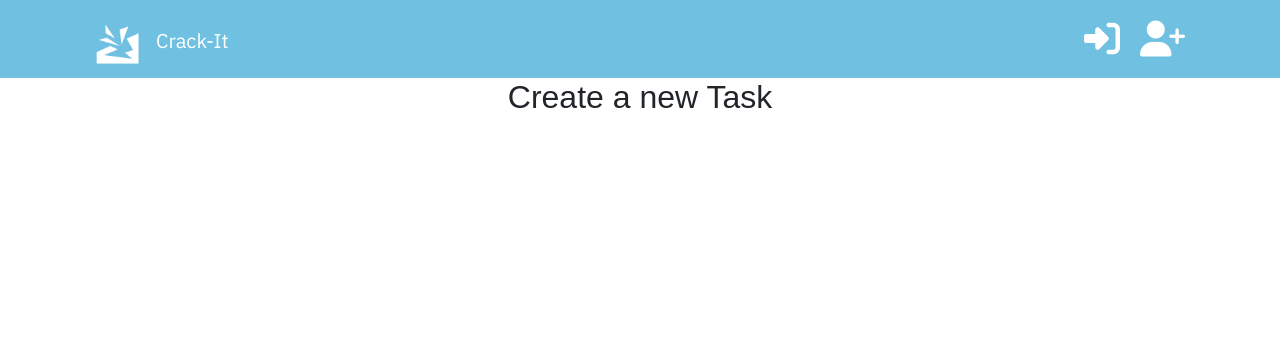
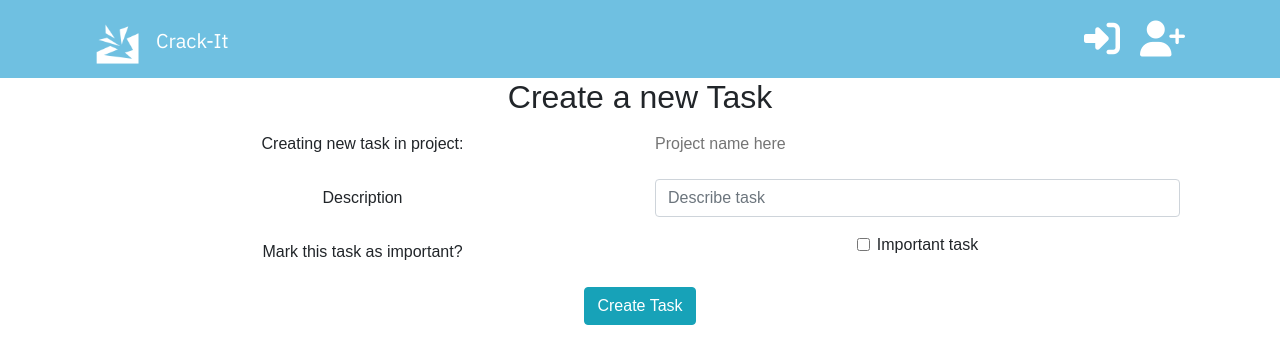
Before and after one commit to alcl2000/Amy-Lewis-PP5-FE, a React (Create React App) app: page /tasks/create in a window 1280 px wide. Shown: the top 364 px of the page. Built offline with nearby package versions, Linux system fonts and the light colour scheme; no server answers.

Commit message:
add: form

```diff
--- a/src/pages/tasks/TaskCreateForm.js
+++ b/src/pages/tasks/TaskCreateForm.js
@@ -1,5 +1,5 @@
 import React from 'react'
-import { Container, Form } from 'react-bootstrap'
+import { Container, Form, Row, Col, Button} from 'react-bootstrap'
 
 const TaskCreateForm = () => {
     //Return statement
@@ -10,7 +10,30 @@ const TaskCreateForm = () => {
                     Create a new Task
                 </h2>
                 <Form>
-
+                    <Form.Group as={Row}>
+                        <Form.Label column sm={6}>Creating new task in project:</Form.Label>
+                        <Col sm={6}>
+                            <Form.Control type="text" placeholder="Project name here" readOnly plaintext/>
+                        </Col>
+                    </Form.Group>
+                    <Form.Group controlId="formGroupEmail" as={Row}>
+                        <Form.Label column sm={6}>Description</Form.Label>
+                        <Col sm={6}>
+                            <Form.Control type="text" placeholder="Describe task" />
+                        </Col>
+                    </Form.Group>
+                    <Form.Group as={Row}>
+                        <Form.Label column sm={6}>Mark this task as important?</Form.Label>
+                        <Col sm={6}>
+                            <Form.Check
+                                type="checkbox"
+                                id="autoSizingCheck"
+                                className="mb-2"
+                                label="Important task"
+                            />
+                        </Col>
+                    </Form.Group>
+                    <Button type='submit' variant='info'>Create Task</Button>
                 </Form>
             </Container>
         </div>
```
